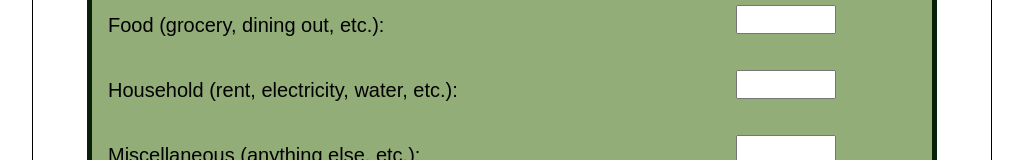
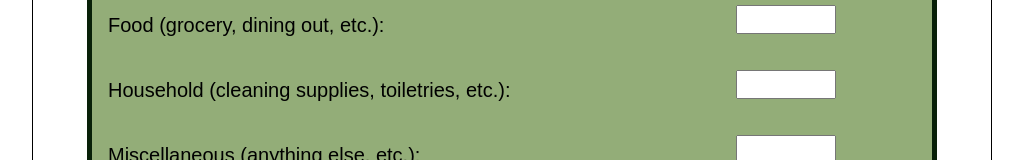
Before and after one commit to saraadunn/lesson4-expenseCalculator, a plain HTML site: page index.html in a window 1280 px wide. Shown: the part 452-612 px from the top of the page, without its empty margins (128-1151 px from the left). Drawn offline with Linux system fonts and the light colour scheme.

Commit message:
lesson 4 final commit

```diff
--- a/index.html
+++ b/index.html
@@ -68,7 +68,7 @@
 
               </p>
                       <p><label for="householdInput">
-                            Household (rent, electricity, water, etc.):
+                            Household (cleaning supplies, toiletries, etc.):
                             <input type="text" id="householdInput" name="household" />
                           </label>
                       </p>
```
